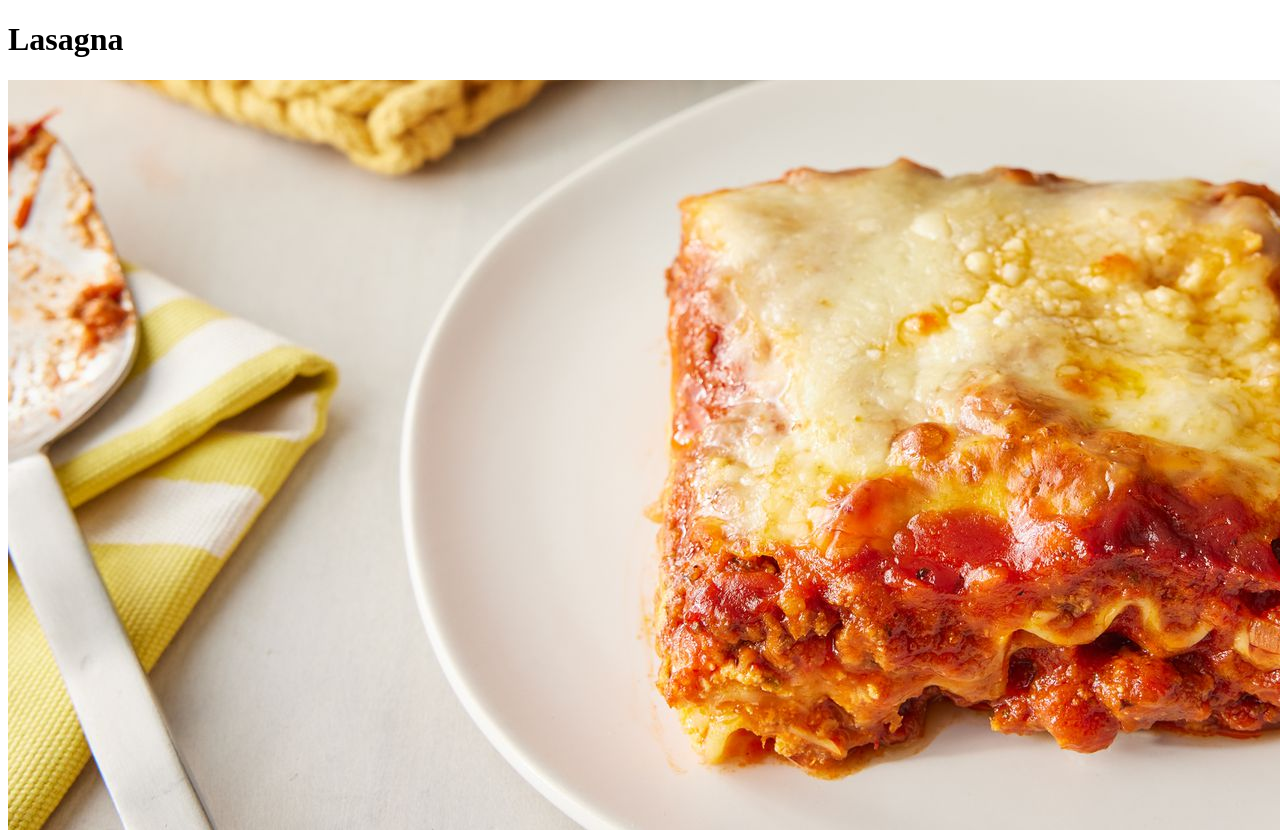
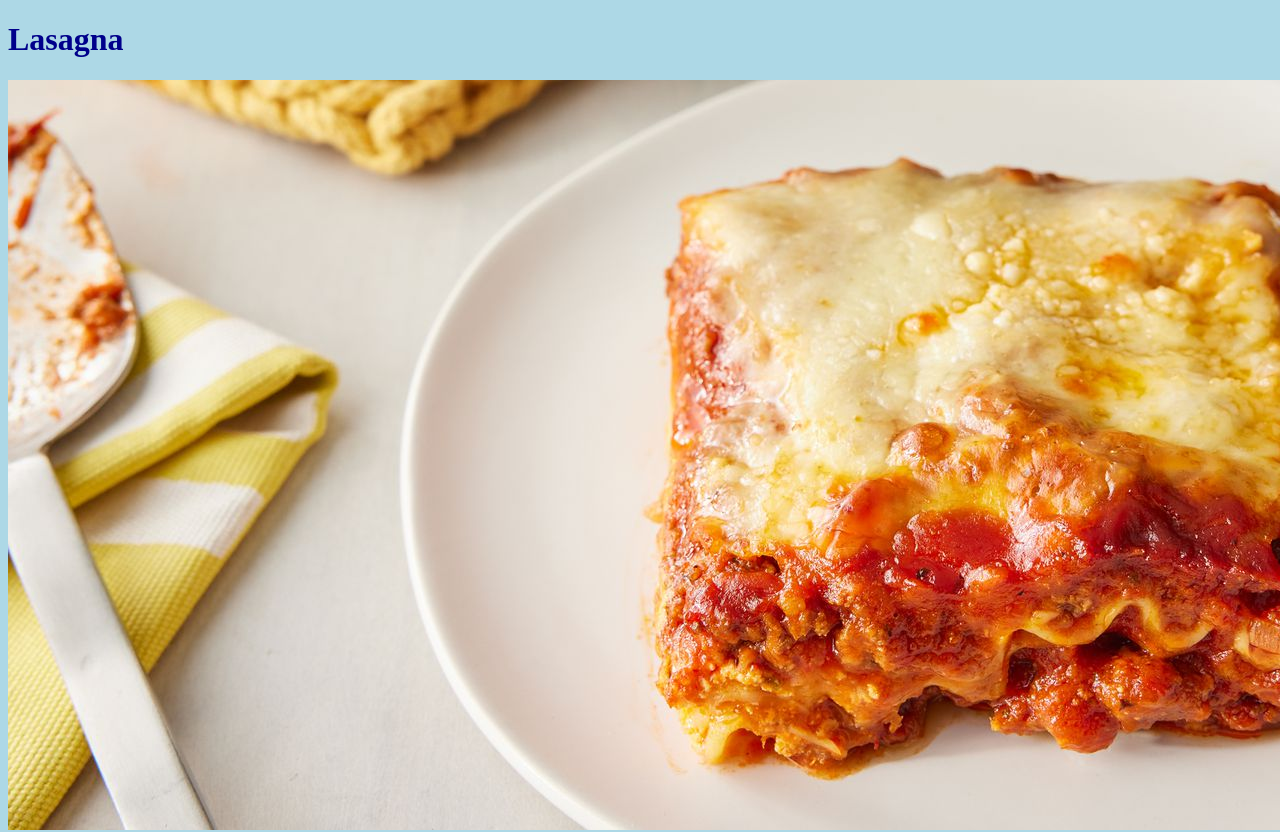
Before and after one commit to KeyBoardwWarrior/odin-recipes, a plain HTML site: page recipes/lasagna.html in a window 1280 px wide. Shown: the top 832 px of the page. Drawn offline with Linux system fonts and the light colour scheme.

Commit message:
CSS added

```diff
--- a/recipes/lasagna.html
+++ b/recipes/lasagna.html
@@ -4,6 +4,7 @@
     <meta charset="UTF-8">
     <meta name="viewport" content="width=device-width, initial-scale=1.0">
     <title>Document</title>
+    <link rel="stylesheet" href="./style.css">
 </head>
 <body>
     <h1>Lasagna</h1>
--- /dev/null
+++ b/recipes/style.css
@@ -0,0 +1,9 @@
+h1,h3{
+    font-family:'Brush Script MT','cursive';
+    color:darkblue;
+}
+
+body{
+    background-color:lightblue;
+    font-family:'Courier New','monospace';
+}
--- /dev/null
+++ b/style.css
@@ -0,0 +1,13 @@
+body{
+    background-color:lightgreen;
+}
+
+h1{
+    font-family:'Brush Script MT','cursive';
+    background-color:green;
+    color:black;
+}
+
+li{
+    font-family:'Courier New','monospace';
+}
```
Also changed, not shown: recipes/pasta.html (+1 -0 lines), recipes/ratatouille.html (+1 -0 lines).
